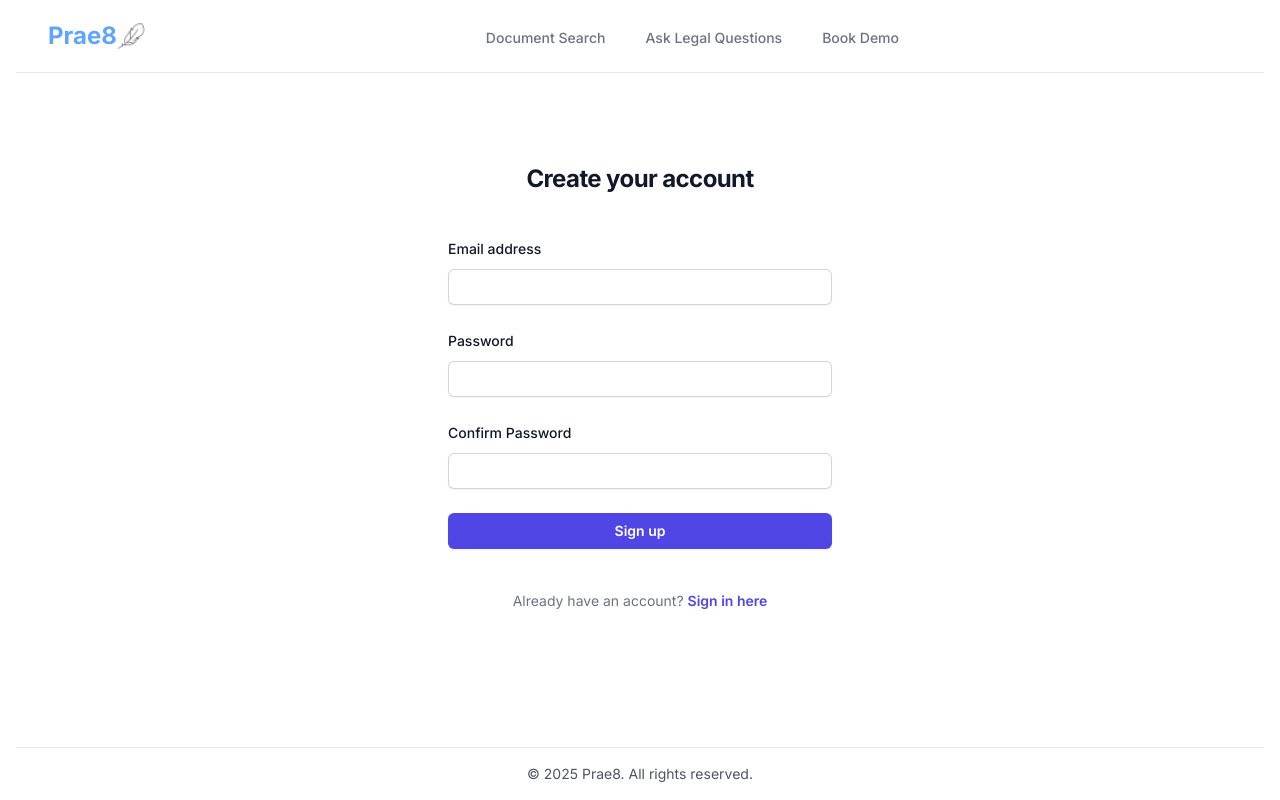
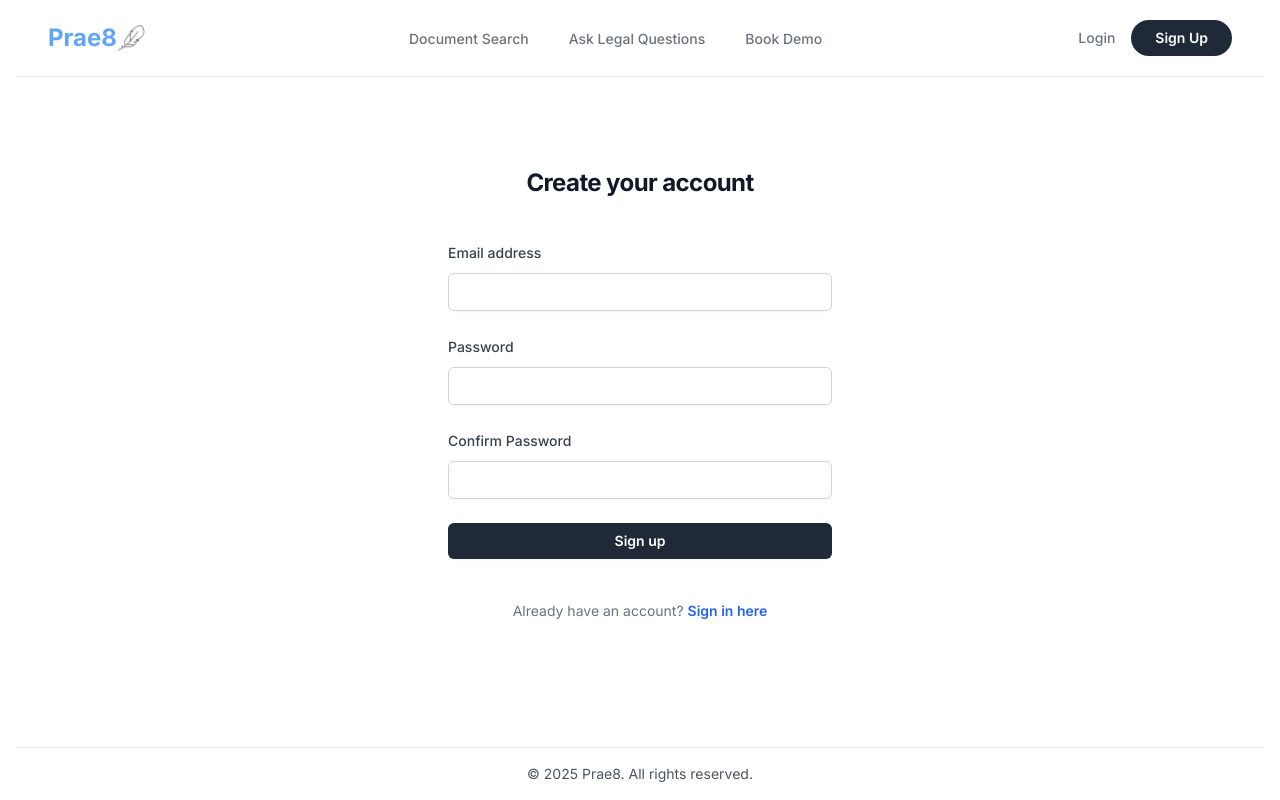
Before and after one commit to manonja/legal-search-RAG, a Next.js app in the folder frontend/: page /signup in a window 1280 px wide. Built offline with nearby package versions, Linux system fonts and the light colour scheme; no server answers.

Commit message:
fix: styling

```diff
--- a/frontend/src/app/login/page.tsx
+++ b/frontend/src/app/login/page.tsx
@@ -23,7 +23,7 @@ const LoginPage: React.FC = () => {
     <div className="flex min-h-full flex-1 flex-col justify-center px-6 py-12 lg:px-8">
       <div className="sm:mx-auto sm:w-full sm:max-w-sm">
         {/* Optional: Add logo/image here */}
-        <h2 className="mt-10 text-center text-2xl font-bold leading-9 tracking-tight text-gray-900 dark:text-white">
+        <h2 className="mt-10 text-center text-2xl font-bold leading-9 tracking-tight text-gray-900">
           Sign in to your account
         </h2>
       </div>
@@ -31,9 +31,9 @@ const LoginPage: React.FC = () => {
       <div className="mt-10 sm:mx-auto sm:w-full sm:max-w-sm">
         <LoginForm />
 
-        <p className="mt-10 text-center text-sm text-gray-500 dark:text-gray-400">
+        <p className="mt-10 text-center text-sm text-gray-500">
           Not a member?{' '}
-          <Link href="/signup" className="font-semibold leading-6 text-indigo-600 hover:text-indigo-500 dark:text-indigo-400 dark:hover:text-indigo-300">
+          <Link href="/signup" className="font-semibold leading-6 text-blue-600 hover:text-blue-500">
             Sign up now
           </Link>
         </p>
--- a/frontend/src/app/signup/page.tsx
+++ b/frontend/src/app/signup/page.tsx
@@ -10,7 +10,7 @@ const SignupPage: React.FC = () => {
   return (
     <div className="flex min-h-full flex-1 flex-col justify-center px-6 py-12 lg:px-8">
       <div className="sm:mx-auto sm:w-full sm:max-w-sm">
-        <h2 className="mt-10 text-center text-2xl font-bold leading-9 tracking-tight text-gray-900 dark:text-white">
+        <h2 className="mt-10 text-center text-2xl font-bold leading-9 tracking-tight text-gray-900">
           Create your account
         </h2>
       </div>
@@ -18,9 +18,9 @@ const SignupPage: React.FC = () => {
       <div className="mt-10 sm:mx-auto sm:w-full sm:max-w-sm">
         <SignupForm />
 
-        <p className="mt-10 text-center text-sm text-gray-500 dark:text-gray-400">
+        <p className="mt-10 text-center text-sm text-gray-500">
           Already have an account?{' '}
-          <Link href="/login" className="font-semibold leading-6 text-indigo-600 hover:text-indigo-500 dark:text-indigo-400 dark:hover:text-indigo-300">
+          <Link href="/login" className="font-semibold leading-6 text-blue-600 hover:text-blue-500">
             Sign in here
           </Link>
         </p>
--- a/frontend/src/components/Navbar.tsx
+++ b/frontend/src/components/Navbar.tsx
@@ -4,15 +4,29 @@ import { cn } from "@/lib/utils";
 import Image from "next/image";
 import Link from "next/link";
 import { usePathname } from "next/navigation";
+import { useAuth } from "@/contexts/AuthContext";
+import axios from "axios";
+import { useRouter } from "next/navigation";
 
 export default function Navbar() {
   const pathname = usePathname();
+  const { currentUser, loading } = useAuth();
+  const router = useRouter();
 
   const navItems = [
     { name: "Document Search", href: "/search" },
     { name: "Ask Legal Questions", href: "/rag-search" },
     { name: "Book Demo", href: "/book-demo" },
   ];
+
+  const handleLogout = async () => {
+    try {
+      await axios.delete("/api/auth/session");
+      console.log("Logout initiated from Navbar");
+    } catch (error) {
+      console.error("Failed to logout from Navbar:", error);
+    }
+  };
 
   return (
     <nav className="flex items-center justify-between py-5 border-b border-gray-200 px-4 md:px-8">
@@ -32,15 +46,15 @@ export default function Navbar() {
       </Link>
 
       {/* Navigation Items - Center */}
-      <div className="flex items-center justify-center space-x-8 flex-1 mx-10">
+      <div className="hidden sm:flex items-center justify-center space-x-8 flex-1 mx-10">
         {navItems.map((item) => (
           <Link
             key={item.href}
             href={item.href}
             className={cn(
-              "inline-flex items-center px-1 pt-1 border-b text-sm font-medium",
+              "inline-flex items-center px-1 pt-1 border-b-2 text-sm font-medium",
               pathname === item.href
-                ? "border-blue-400 text-gray-900"
+                ? "border-blue-400 text-blue-400"
                 : "border-transparent text-gray-500 hover:border-gray-300 hover:text-gray-700"
             )}
           >
@@ -48,6 +62,51 @@ export default function Navbar() {
           </Link>
         ))}
       </div>
+
+      {/* Auth Links/Actions - Right */}
+      <div className="flex items-center space-x-4">
+        {loading ? (
+          <div className="h-8 w-24 bg-gray-200 rounded animate-pulse"></div>
+        ) : currentUser ? (
+          <>
+            {currentUser.role === "admin" && (
+              <Link
+                href="/admin"
+                className="text-sm font-medium text-gray-500 hover:text-blue-400"
+              >
+                Admin
+              </Link>
+            )}
+            <Link
+              href="/dashboard"
+              className="text-sm font-medium text-gray-500 hover:text-blue-400"
+            >
+              Dashboard
+            </Link>
+            <button
+              onClick={handleLogout}
+              className="text-sm font-medium text-red-600 hover:text-red-500"
+            >
+              Logout
+            </button>
+          </>
+        ) : (
+          <>
+            <Link
+              href="/login"
+              className="text-sm font-medium text-gray-500 hover:text-blue-400"
+            >
+              Login
+            </Link>
+            <Link
+              href="/signup"
+              className="ml-4 bg-gray-800 text-white px-6 py-2 rounded-full font-semibold hover:bg-gray-700 transition-colors inline-block text-sm"
+            >
+              Sign Up
+            </Link>
+          </>
+        )}
+      </div>
     </nav>
   );
 }
--- a/frontend/src/components/auth/SignupForm.tsx
+++ b/frontend/src/components/auth/SignupForm.tsx
@@ -62,12 +62,12 @@ const SignupForm: React.FC = () => {
   return (
     <form onSubmit={handleSubmit(onSubmit)} className="space-y-6">
       {formError && (
-        <div className="p-4 mb-4 text-sm text-red-800 rounded-lg bg-red-50 dark:bg-gray-800 dark:text-red-400" role="alert">
+        <div className="p-4 mb-4 text-sm text-red-800 rounded-lg bg-red-50" role="alert">
           {formError}
         </div>
       )}
       <div>
-        <label htmlFor="email-signup" className="block text-sm font-medium leading-6 text-gray-900 dark:text-gray-100">
+        <label htmlFor="email-signup" className="block text-sm font-medium leading-6 text-gray-700">
           Email address
         </label>
         <div className="mt-2">
@@ -77,14 +77,14 @@ const SignupForm: React.FC = () => {
             autoComplete="email"
             required
             {...register('email')}
-            className={`block w-full rounded-md border-0 py-1.5 text-gray-900 dark:text-gray-100 dark:bg-gray-700 shadow-sm ring-1 ring-inset ring-gray-300 dark:ring-gray-600 placeholder:text-gray-400 focus:ring-2 focus:ring-inset focus:ring-indigo-600 dark:focus:ring-indigo-500 sm:text-sm sm:leading-6 ${errors.email ? 'ring-red-500' : ''}`}
+            className={`block w-full rounded-md border border-gray-300 py-1.5 px-3 text-gray-900 shadow-sm placeholder:text-gray-400 focus:outline-none focus:border-blue-500 focus:ring-1 focus:ring-blue-500 sm:text-sm sm:leading-6 ${errors.email ? 'border-red-500 focus:ring-red-500' : ''}`}
           />
-          {errors.email && <p className="mt-2 text-sm text-red-600 dark:text-red-400">{errors.email.message}</p>}
+          {errors.email && <p className="mt-2 text-sm text-red-600">{errors.email.message}</p>}
         </div>
       </div>
 
       <div>
-        <label htmlFor="password-signup" className="block text-sm font-medium leading-6 text-gray-900 dark:text-gray-100">
+        <label htmlFor="password-signup" className="block text-sm font-medium leading-6 text-gray-700">
           Password
         </label>
         <div className="mt-2">
@@ -94,14 +94,14 @@ const SignupForm: React.FC = () => {
             autoComplete="new-password"
             required
             {...register('password')}
-            className={`block w-full rounded-md border-0 py-1.5 text-gray-900 dark:text-gray-100 dark:bg-gray-700 shadow-sm ring-1 ring-inset ring-gray-300 dark:ring-gray-600 placeholder:text-gray-400 focus:ring-2 focus:ring-inset focus:ring-indigo-600 dark:focus:ring-indigo-500 sm:text-sm sm:leading-6 ${errors.password ? 'ring-red-500' : ''}`}
+            className={`block w-full rounded-md border border-gray-300 py-1.5 px-3 text-gray-900 shadow-sm placeholder:text-gray-400 focus:outline-none focus:border-blue-500 focus:ring-1 focus:ring-blue-500 sm:text-sm sm:leading-6 ${errors.password ? 'border-red-500 focus:ring-red-500' : ''}`}
           />
-          {errors.password && <p className="mt-2 text-sm text-red-600 dark:text-red-400">{errors.password.message}</p>}
+          {errors.password && <p className="mt-2 text-sm text-red-600">{errors.password.message}</p>}
         </div>
       </div>
 
       <div>
-        <label htmlFor="confirmPassword-signup" className="block text-sm font-medium leading-6 text-gray-900 dark:text-gray-100">
+        <label htmlFor="confirmPassword-signup" className="block text-sm font-medium leading-6 text-gray-700">
           Confirm Password
         </label>
         <div className="mt-2">
@@ -111,9 +111,9 @@ const SignupForm: React.FC = () => {
             autoComplete="new-password"
             required
             {...register('confirmPassword')}
-            className={`block w-full rounded-md border-0 py-1.5 text-gray-900 dark:text-gray-100 dark:bg-gray-700 shadow-sm ring-1 ring-inset ring-gray-300 dark:ring-gray-600 placeholder:text-gray-400 focus:ring-2 focus:ring-inset focus:ring-indigo-600 dark:focus:ring-indigo-500 sm:text-sm sm:leading-6 ${errors.confirmPassword ? 'ring-red-500' : ''}`}
+            className={`block w-full rounded-md border border-gray-300 py-1.5 px-3 text-gray-900 shadow-sm placeholder:text-gray-400 focus:outline-none focus:border-blue-500 focus:ring-1 focus:ring-blue-500 sm:text-sm sm:leading-6 ${errors.confirmPassword ? 'border-red-500 focus:ring-red-500' : ''}`}
           />
-          {errors.confirmPassword && <p className="mt-2 text-sm text-red-600 dark:text-red-400">{errors.confirmPassword.message}</p>}
+          {errors.confirmPassword && <p className="mt-2 text-sm text-red-600">{errors.confirmPassword.message}</p>}
         </div>
       </div>
 
@@ -121,7 +121,7 @@ const SignupForm: React.FC = () => {
         <button
           type="submit"
           disabled={isLoading}
-          className="flex w-full justify-center rounded-md bg-indigo-600 px-3 py-1.5 text-sm font-semibold leading-6 text-white shadow-sm hover:bg-indigo-500 focus-visible:outline focus-visible:outline-2 focus-visible:outline-offset-2 focus-visible:outline-indigo-600 disabled:opacity-50 disabled:cursor-not-allowed"
+          className="flex w-full justify-center rounded-md bg-gray-800 px-3 py-1.5 text-sm font-semibold leading-6 text-white shadow-sm hover:bg-blue-400 focus-visible:outline focus-visible:outline-2 focus-visible:outline-offset-2 focus-visible:outline-blue-400 disabled:opacity-50 disabled:cursor-not-allowed"
         >
           {isLoading ? 'Creating account...' : 'Sign up'}
         </button>
```
Also changed, not shown: frontend/src/components/auth/LoginForm.tsx (+8 -8 lines).
